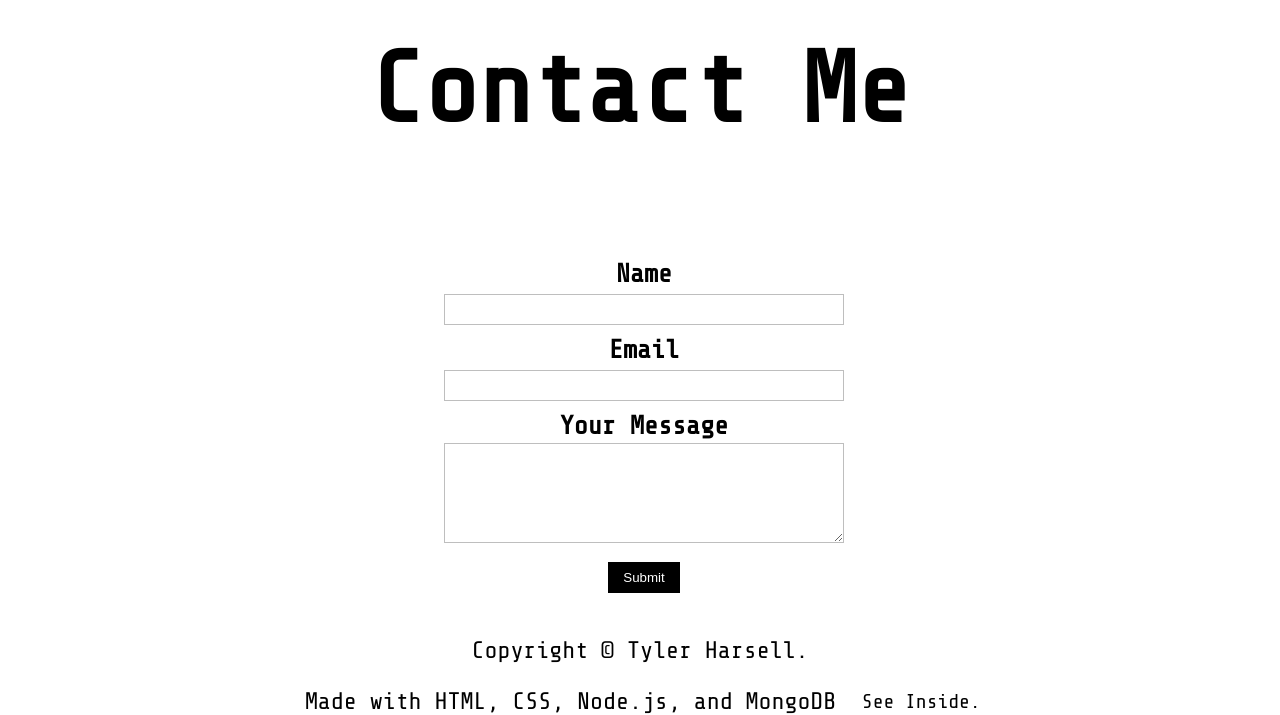
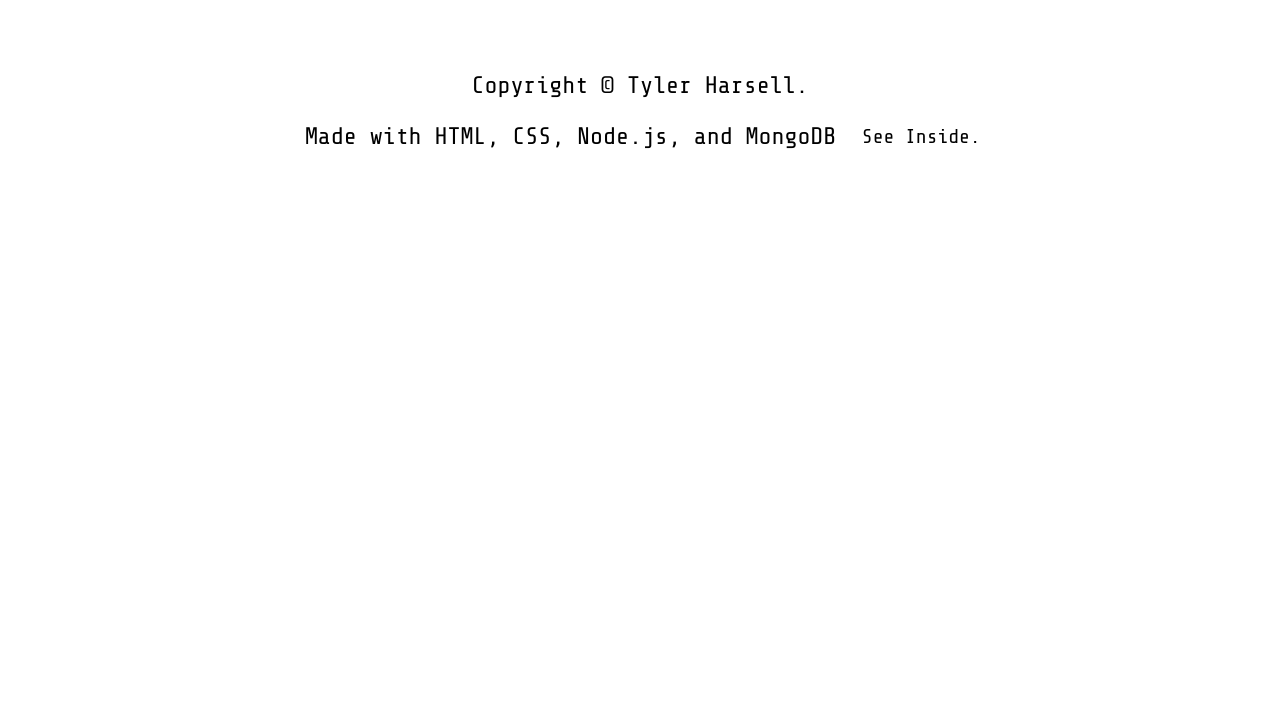
Before and after one commit to tylerharsell/personal-website, a website: page index.html in a window 1280 px wide. Shown: the part 1851-2566 px from the top of the page. After the commit the page ends 2001 px from the top, so only its background shows below. Drawn offline with nearby package versions, Linux system fonts and the light colour scheme.

Commit message:
contact form removal

```diff
--- a/index.html
+++ b/index.html
@@ -20,9 +20,9 @@
       <img class = "header-image"src = "img/logos/github_logo.png">
     </a>
     <a class = "header-link" rel="noreferrer noopener" href = "#about_me">About Me</a>
-    <a class = "header-link" rel="noreferrer noopener" href = "#contact">
+    <!-- <a class = "header-link" rel="noreferrer noopener" href = "#contact">
       Contact
-    </a>
+    </a> -->
     <a class = "header-link" target = "_blank" rel="noreferrer noopener" href = "img/resume/resumeAugust2022.pdf">
       Resume
     </a>
@@ -112,8 +112,8 @@
         </div>
       </div>
   </div>
-  <div class = "bottom-container">
-    <h2 id="contact">Contact Me</h1>
+  <!-- <div class = "bottom-container">
+    <h2 id="contact">Contact Me</h2>
     <form action = "/submit" method="post" >
       <ul class="form-style-1">
         <li><label>Name </label><input type="text" name="name" id="name" class="field-long"></li>
@@ -130,7 +130,13 @@
         </li>
       </ul>
     </form>
-  </div>
+  </div> -->
+  <!-- <div class = "experience-container">
+    <h2 >Experience</h2>
+    <div class = "enterprise-container">
+
+    </div>
+  </div> -->
   <div class="footer-container">
     <p>Copyright © Tyler Harsell.</p>
   </div>
```
